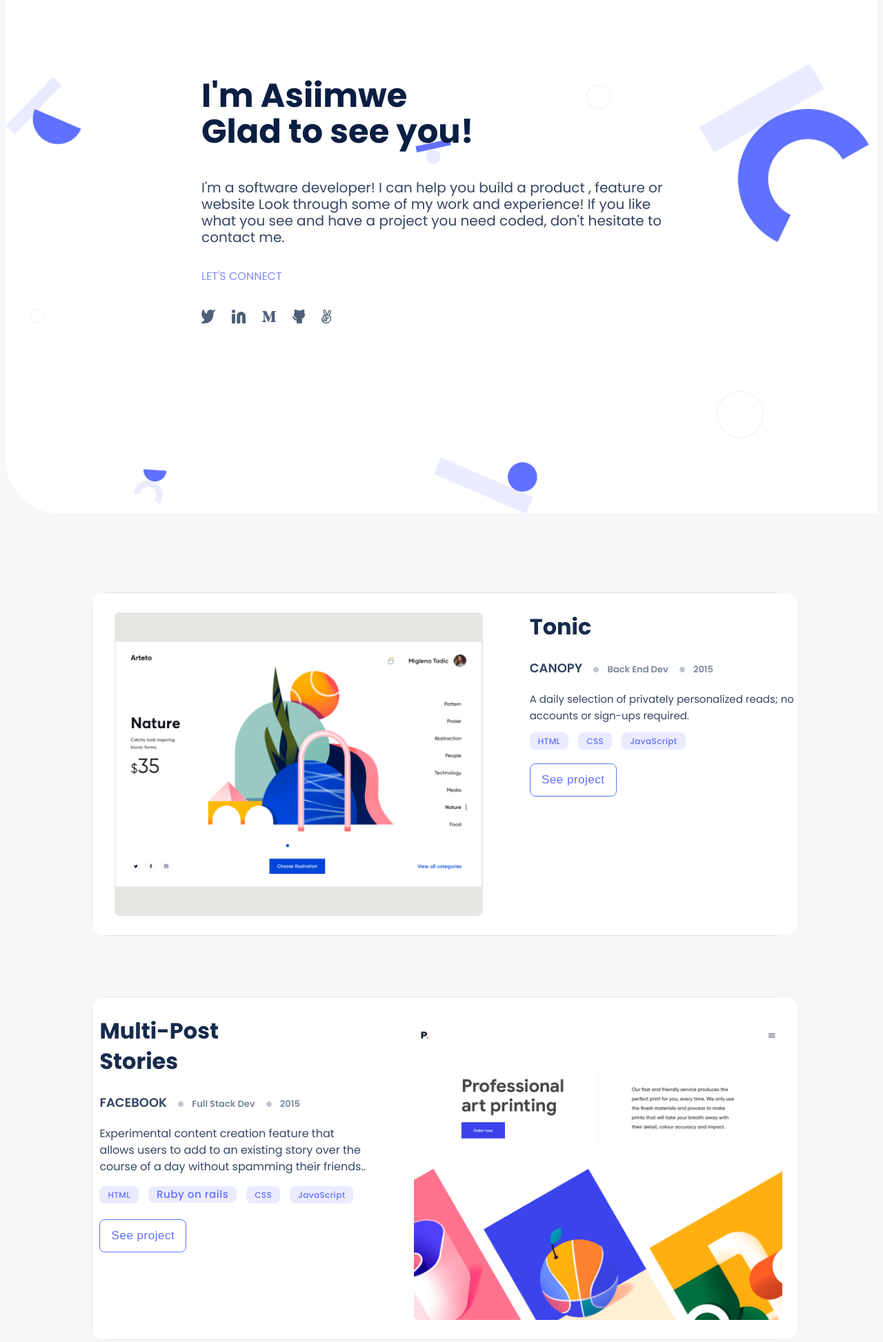
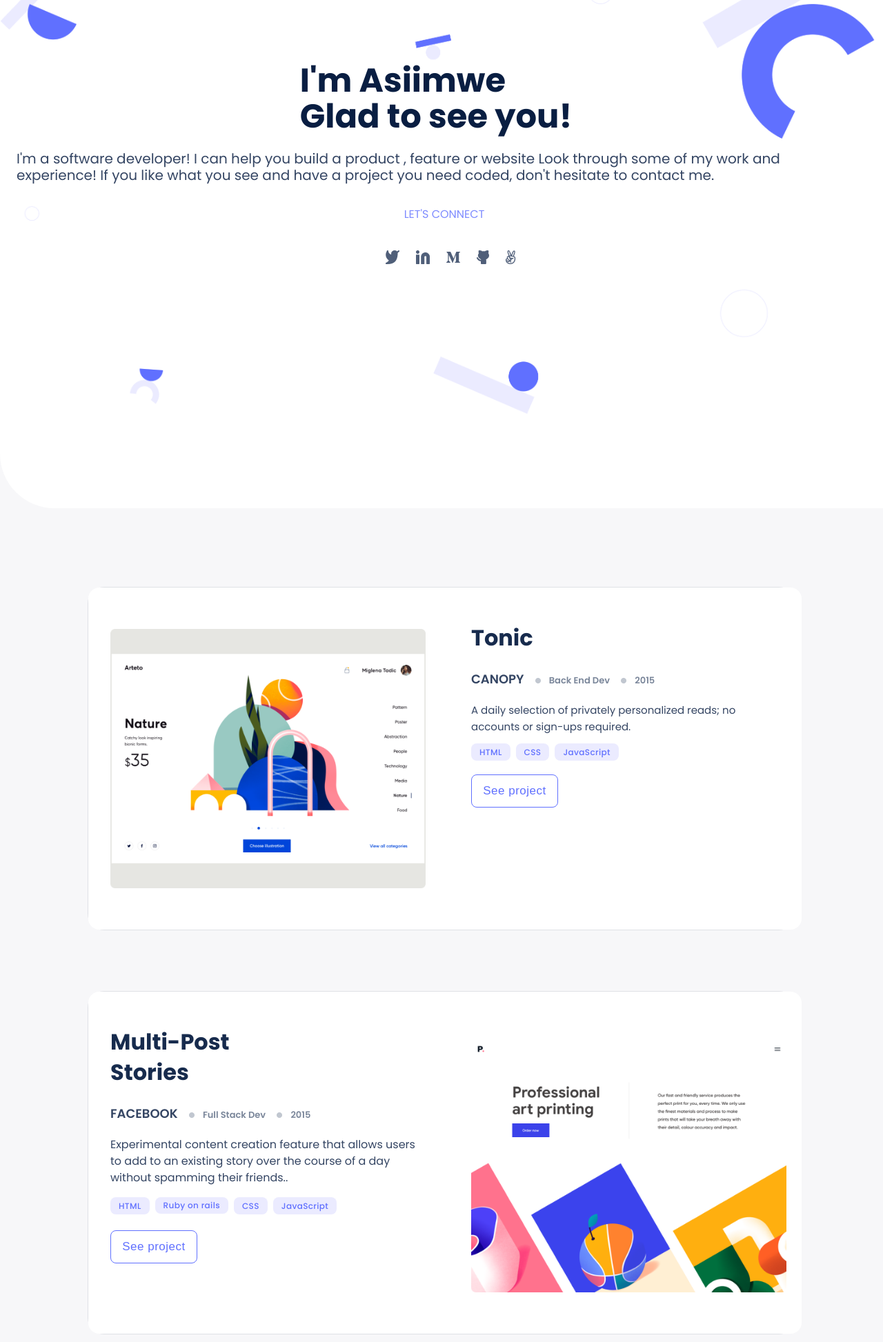
Before and after one commit to As1imwe-Mark/Portifolio_Website, a website: page index.html in a window 1280 px wide. Shown: the part 256-2202 px from the top of the page at 69% size. Drawn offline with Linux system fonts and the light colour scheme.

Commit message:
Updated the desktop styles

```diff
--- a/css/styles.css
+++ b/css/styles.css
@@ -12,6 +12,8 @@ html {
 body {
   overflow-x: hidden;
   background-color: #f7f7f9;
+  margin: 0;
+  padding: 0;
 }
 
 /* navigation styles */
@@ -249,7 +251,7 @@ body {
   font-size: 12px;
   background: #ebebff;
   border-radius: 8px;
-  margin-right: 8px;
+  /* margin-right: 8px; */
   max-width: 49px;
   height: 24px;
   letter-spacing: 0.03em;
@@ -555,7 +557,12 @@ button:visited {
 }
 
 /* responsiveness */
-@media screen and (min-width: 768px) {
+@media screen and (min-width: 968px) {
+  body {
+    margin: 0;
+    padding: 0;
+  }
+
   /* Tool bar Section */
 
   .tool-bar-container {
@@ -580,6 +587,7 @@ button:visited {
     font-style: normal;
     font-weight: 500;
     font-size: 15px;
+    color: #344563;
   }
 
   .menu-icon {
@@ -591,43 +599,45 @@ button:visited {
   }
 
   .headline-container {
-    align-items: flex-start;
+    align-items: center;
     justify-content: center;
     background: url(../Backgrounds/Header\ bg@2x.png);
     background-color: #fff;
     background-repeat: no-repeat;
     background-size: contain;
-    background-position: 100% 100%;
-    max-width: 100%;
+    background-position: 100%;
+  }
+
+  .headline {
+    align-self: center;
+    width: 63%;
+    padding-top: 150px;
+
   }
 
   .headline-container h1 {
-    margin: 88px 260px 12px 260px;
-    width: 920px;
     font-size: 48px;
     color: #091e42;
+    margin: 0;
   }
 
   .headline-container p {
-    margin-left: 260px;
-    margin-right: 260px;
+    align-self: flex-start;
     font-size: 20px;
     color: #344563;
+    margin-top: 12px;
   }
 
-  .headline-container .connection {
-    margin: 0 260px 12px 260px;
-  }
-
-  .headline-container .connect-icon-container {
-    margin: 0 260px 12px 260px;
+  .connect-head {
+    padding-left: 0;
   }
 
   /* Works section */
 
   #works {
+    display: flex;
+   align-items: center;
     width: 100%;
-    align-items: center;
   }
 
   .mobile_h2 {
@@ -639,6 +649,8 @@ button:visited {
   }
 
   .works-card-container {
+    display: grid;
+    grid-template-columns: repeat(1 1fr);
     width: 80%;
     height: 496px;
     border: 1px solid #dfe1e6;
@@ -649,8 +661,9 @@ button:visited {
   .works {
     flex-direction: row;
     justify-content: space-between;
-    gap: 46px;
+    gap: 22px;
     width: 100%;
+    align-items: flex-start;
     border: none;
     padding: 0;
     height: 100%;
@@ -713,7 +726,7 @@ button:visited {
     display: flex;
     flex-direction: row;
     flex-wrap: wrap;
-    gap: 6px;
+    gap: 8px;
     align-items: center;
   }
 
@@ -722,10 +735,10 @@ button:visited {
     padding: 4px 12px;
     color: #6070ff;
     font-weight: 500;
-    font-size: 95%;
+    font-size: 12px;
     background: #ebebff;
     border-radius: 8px;
-    margin-right: 8px;
+    /* margin-right: 8px; */
     max-width: 105px;
     letter-spacing: 0.03em;
     text-align: center;
@@ -740,7 +753,7 @@ button:visited {
     background-repeat: no-repeat;
     background-size: contain;
     background-position: 100%;
-    width: 55%;
+    width: 50%;
     height: 448px;
     border-radius: 8px;
     padding: 0;
@@ -752,7 +765,7 @@ button:visited {
     background-repeat: no-repeat;
     background-size: contain;
     background-position: 100%;
-    width: 55%;
+    width: 50%;
     height: 448px;
     border-radius: 8px;
     margin: 22px;
@@ -764,7 +777,7 @@ button:visited {
     background-repeat: no-repeat;
     background-size: contain;
     background-position: 100%;
-    width: 55%;
+    width: 50%;
     height: 448px;
     border-radius: 8px;
     margin: 22px;
@@ -776,7 +789,7 @@ button:visited {
     background-repeat: no-repeat;
     background-size: contain;
     background-position: 100%;
-    width: 55%;
+    width: 50%;
     height: 448px;
     border-radius: 8px;
     margin: 22px;
@@ -784,7 +797,8 @@ button:visited {
   }
 
   .works_details {
-    width: 40%;
+    width: 50%;
+    margin:24px 22px 7px 22px;
   }
 
   /* About myself section */
@@ -825,7 +839,7 @@ button:visited {
   .about_myself_desktop_col2 {
     margin-top: 88px;
     margin-bottom: 166px;
-    width: 55%;
+    width: 60%;
   }
 
   .categories span {
```
